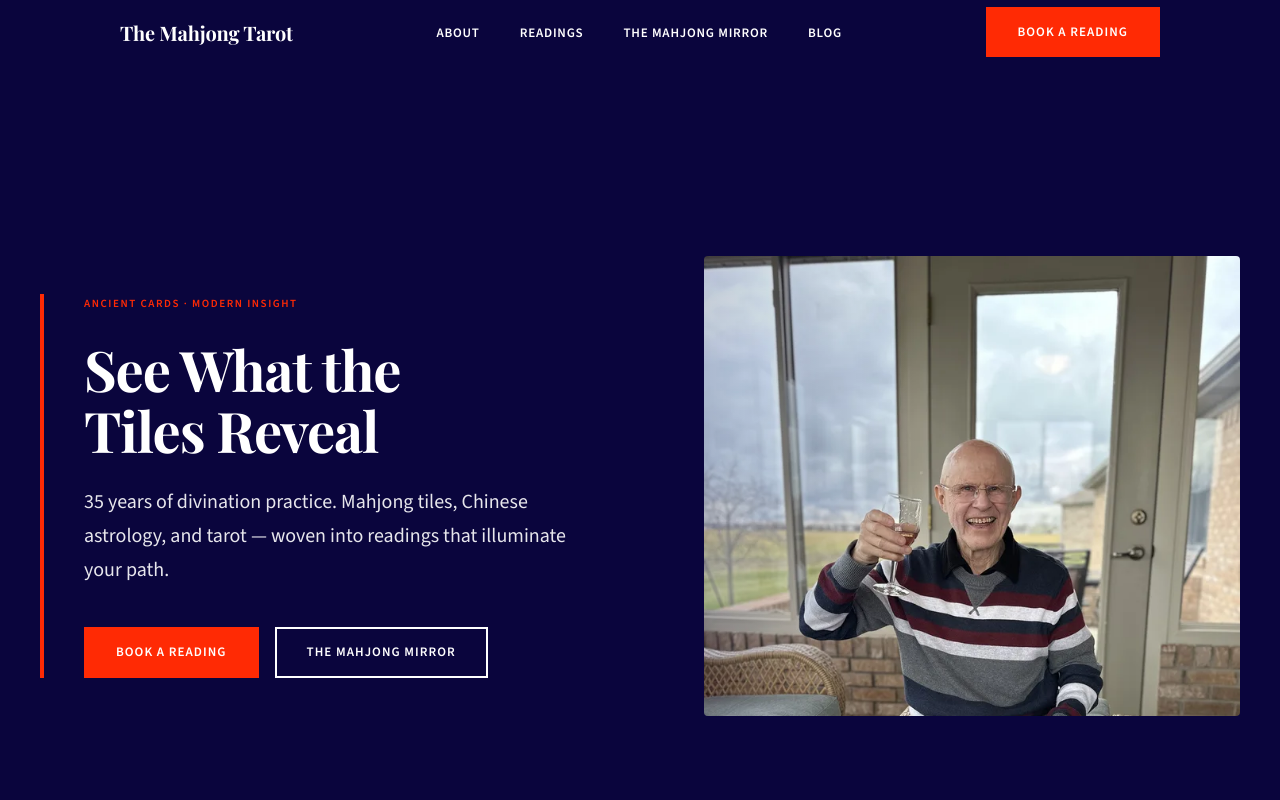
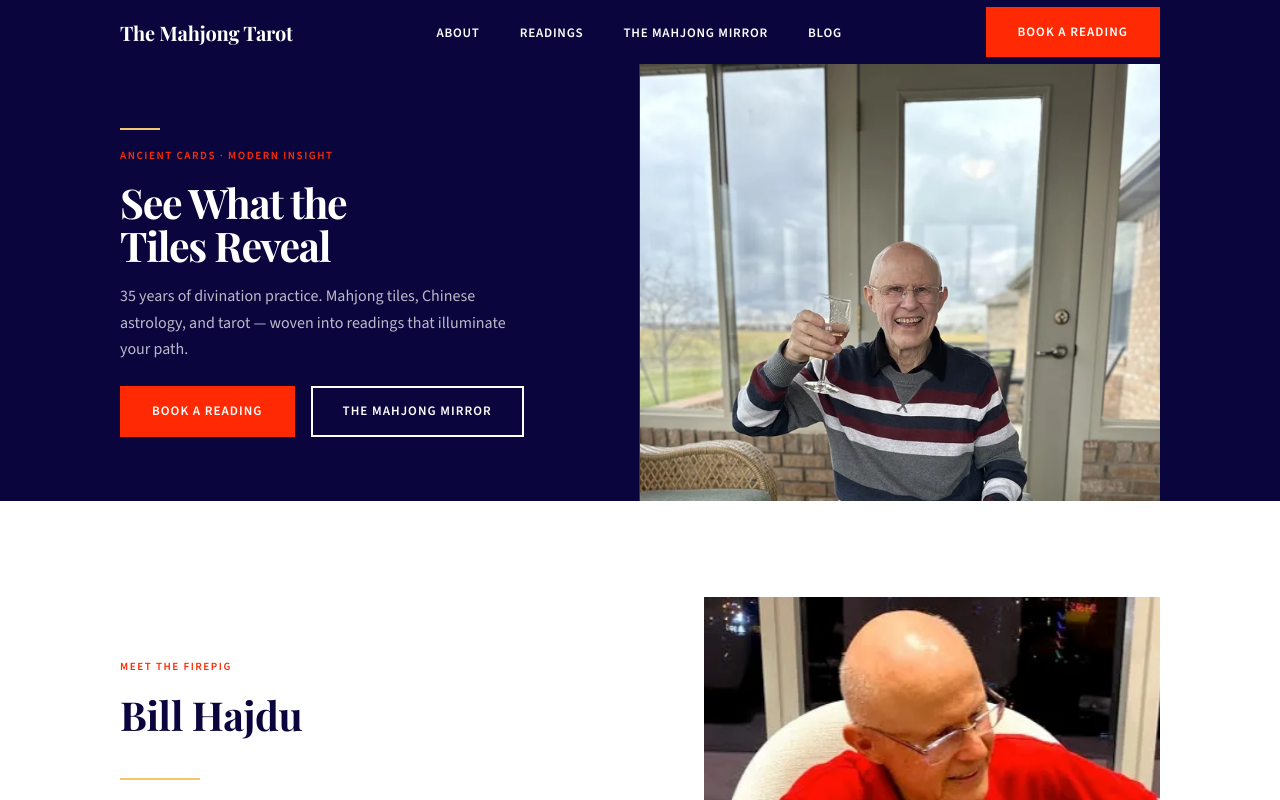
Before and after one commit to Mahjong-Tarot/mahjong-tarot, a Next.js app in the folder website/: page / in a window 1280 px wide. Shown: the top 800 px of the page. Built offline with nearby package versions, Linux system fonts and the light colour scheme; a web font is replaced by a local one.

Commit message:
feat(hero): Jony Ive redesign — half height, gold hairline, clean image

```diff
--- a/website/pages/index.jsx
+++ b/website/pages/index.jsx
@@ -22,7 +22,7 @@ export default function Home() {
 
       <main>
         {/* ── Hero ── */}
-        <section className="section-dark">
+        <section className={`section-dark ${styles.heroSection}`}>
           <div className={`container ${styles.heroInner}`}>
             <div className={styles.heroContent}>
               <span className="overline">Ancient Cards · Modern Insight</span>
@@ -44,7 +44,6 @@ export default function Home() {
                 priority
                 style={{ objectFit: 'cover', objectPosition: 'center top' }}
               />
-              <div className={styles.heroOverlay} />
             </div>
           </div>
         </section>
--- a/website/styles/Home.module.css
+++ b/website/styles/Home.module.css
@@ -1,38 +1,54 @@
 /* ── Hero ── */
+.heroSection { padding: 0; }
+
 .heroInner {
   display: grid;
   grid-template-columns: 1fr 1fr;
-  gap: var(--space-4xl);
-  align-items: center;
-  min-height: 480px;
-  padding: var(--space-3xl) 0;
+  gap: 0;
+  align-items: stretch;
 }
+
 .heroContent {
-  border-left: 4px solid var(--mystic-fire);
-  padding-left: var(--space-xl);
+  display: flex;
+  flex-direction: column;
+  justify-content: center;
+  padding: var(--space-2xl) var(--space-2xl) var(--space-2xl) 0;
+  border-right: 1px solid rgba(244, 199, 110, 0.2);
 }
-.heroContent h1 { color: var(--warm-cream); margin-bottom: var(--space-lg); margin-top: var(--space-lg); }
+
+.heroContent::before {
+  content: '';
+  display: block;
+  width: 40px;
+  height: 2px;
+  background: var(--celestial-gold);
+  margin-bottom: var(--space-md);
+}
+
+.heroContent h1 {
+  font-size: clamp(32px, 3.2vw, 48px);
+  line-height: 1.05;
+  letter-spacing: -0.03em;
+  color: var(--warm-cream);
+  margin-bottom: var(--space-md);
+}
+
 .heroLead {
-  font-size: 20px;
+  font-size: 16px;
   font-weight: 300;
-  line-height: 1.7;
+  line-height: 1.65;
   color: var(--warm-cream);
-  opacity: 0.9;
-  margin-bottom: var(--space-xl);
+  opacity: 0.72;
+  margin-bottom: var(--space-lg);
+  max-width: 400px;
 }
+
 .heroCtas { display: flex; gap: var(--space-md); flex-wrap: wrap; }
+
 .heroImage {
   position: relative;
-  height: 460px;
+  min-height: 280px;
   overflow: hidden;
-  border-radius: 4px;
-}
-.heroOverlay {
-  position: absolute;
-  inset: 0;
-  background: linear-gradient(to left, transparent 60%, var(--midnight-indigo) 100%);
-  opacity: 0.2;
-  z-index: 1;
 }
 
 /* ── Intro ── */
@@ -127,9 +143,10 @@
 }
 
 @media (max-width: 768px) {
-  .heroInner    { grid-template-columns: 1fr; padding: var(--space-2xl) 0; }
-  .heroImage    { height: 280px; }
-  .intro        { grid-template-columns: 1fr; }
-  .introImage   { display: none; }
-  .readingsGrid { grid-template-columns: 1fr; }
+  .heroInner        { grid-template-columns: 1fr; }
+  .heroContent      { padding: var(--space-xl) 0; border-right: none; border-bottom: 1px solid rgba(244,199,110,0.2); }
+  .heroImage        { min-height: 220px; }
+  .intro            { grid-template-columns: 1fr; }
+  .introImage       { display: none; }
+  .readingsGrid     { grid-template-columns: 1fr; }
 }
```
